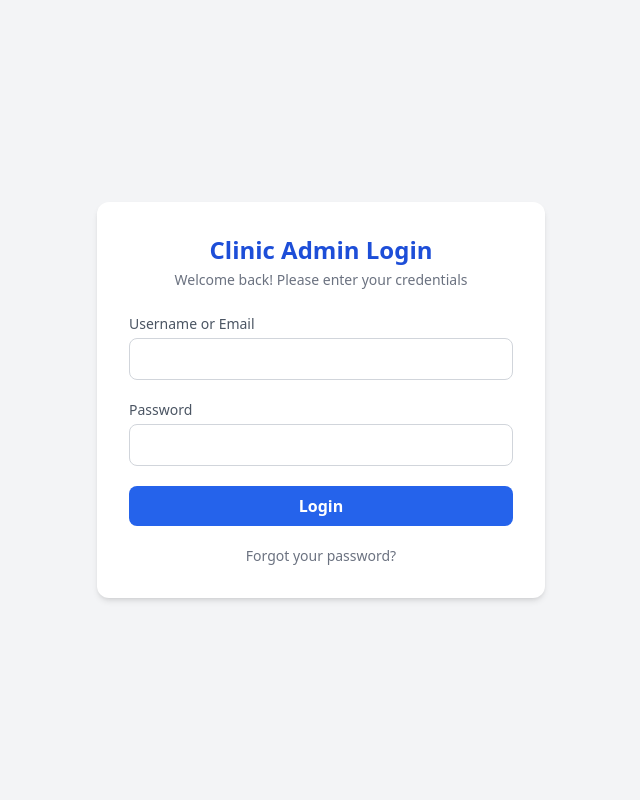
After one commit to ZakiOmer22/php-clinic-management, a PHP site: page /login.php in a window 1280 px wide. The commit adds this page. Shown: the whole page, without its empty margins (319-959 px from the left). Run offline with PHP 8.4, Linux system fonts and the light colour scheme; some libraries are stand-ins or nearby versions.

Commit message:
Added Login Page and fixed Logical Software Errors while Improving the Project

```diff
--- a/includes/footer.php
+++ b/includes/footer.php
@@ -1,3 +1,3 @@
 <footer class="w-full text-center text-sm text-gray-500 mt-8 py-4">
-    © <?php echo date("Y"); ?> Clinic System. All rights reserved. Made By Zacki
+    © <?php echo date("Y"); ?> Clinic System. All rights reserved. Made By Zacki & Arafat Osman Aden
 </footer>
--- a/includes/header.php
+++ b/includes/header.php
@@ -1,3 +1,6 @@
+<?php
+session_start();
+?>
 <!DOCTYPE html>
 <html lang="en">
 
--- a/index.php
+++ b/index.php
@@ -8,4 +8,4 @@ if (!isset($_SESSION['logged_in'])) {
 
 header("Location: pages/dashboard.php");
 exit();
-// Root of the project index.php
+?>
--- /dev/null
+++ b/login.php
@@ -0,0 +1,52 @@
+<?php
+session_start();
+?>
+
+<!DOCTYPE html>
+<html lang="en">
+<head>
+  <meta charset="UTF-8">
+  <title>Login | Clinic Admin</title>
+  <meta name="viewport" content="width=device-width, initial-scale=1.0">
+  <script src="https://cdn.tailwindcss.com"></script>
+</head>
+<body class="bg-gray-100 flex items-center justify-center min-h-screen">
+
+  <div class="w-full max-w-md p-8 bg-white rounded-xl shadow-md">
+    <div class="mb-6 text-center">
+      <h2 class="text-2xl font-bold text-blue-700">Clinic Admin Login</h2>
+      <p class="text-gray-500 mt-1 text-sm">Welcome back! Please enter your credentials</p>
+    </div>
+
+    <form action="process_login.php" method="POST" class="space-y-5">
+      <!-- Email/Username -->
+      <div>
+        <label for="username" class="block text-sm text-gray-600 mb-1">Username or Email</label>
+        <input type="text" name="username" id="username" required
+               class="w-full px-4 py-2 border border-gray-300 rounded-lg focus:outline-none focus:ring-2 focus:ring-blue-500">
+      </div>
+
+      <!-- Password -->
+      <div>
+        <label for="password" class="block text-sm text-gray-600 mb-1">Password</label>
+        <input type="password" name="password" id="password" required
+               class="w-full px-4 py-2 border border-gray-300 rounded-lg focus:outline-none focus:ring-2 focus:ring-blue-500">
+      </div>
+
+      <!-- Submit Button -->
+      <div>
+        <button type="submit"
+                class="w-full bg-blue-600 hover:bg-blue-700 text-white py-2 rounded-lg font-semibold transition">
+          Login
+        </button>
+      </div>
+
+      <!-- Forgot Password Link -->
+      <div class="text-sm text-center text-gray-500">
+        <a href="#" class="hover:underline">Forgot your password?</a>
+      </div>
+    </form>
+  </div>
+
+</body>
+</html>
```
Also changed, not shown: components/sample-table.php (+8 -0 lines), pages/dashboard.php (+0 -7 lines).
